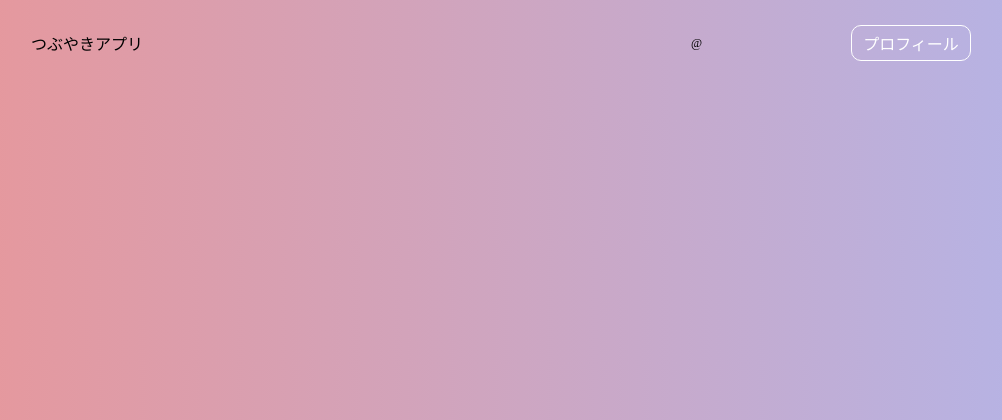
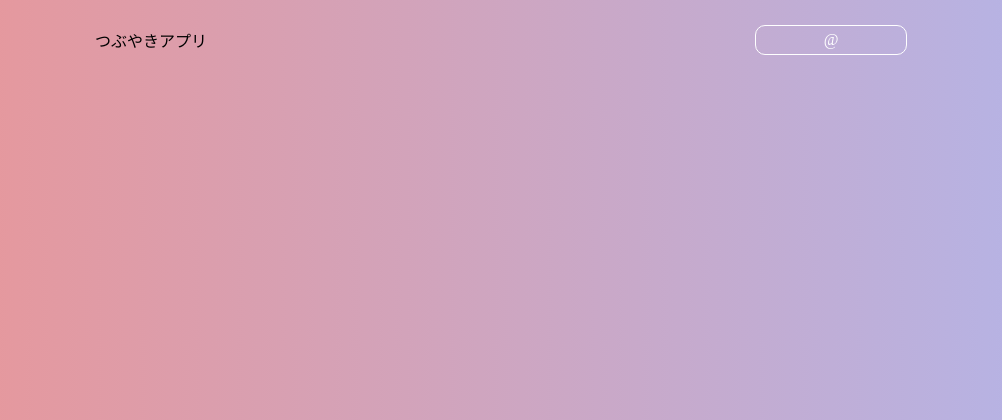
Before and after one commit to developer2239/Tsubuyaki, a Django app: page /posts/ in a window 1280 px wide. Shown: the top 420 px of the page, without its empty margins (139-1141 px from the left). Run offline with Django 5.2, Linux system fonts and the light colour scheme; data that the repository does not hold is empty.

Commit message:
プロフィールボタンをアカウント名に修正

```diff
--- a/tsubuyaki/tsubuyaki/templates/posts.html
+++ b/tsubuyaki/tsubuyaki/templates/posts.html
@@ -22,13 +22,8 @@
         .title{
             width:50%;
         }
-        .name_plate{
-            min-width:140px;
-            color: black;
-            font-size: 12px;
-        }
         .profile_button {
-            min-width: 108px;
+            min-width: 140px;
             padding: 5px;
             border: 1px solid white;
             border-radius: 10px;
@@ -77,11 +72,8 @@
             <div class="title">
                 つぶやきアプリ
             </div>
-            <div class="name_plate">
+            <div class="profile_button" onclick="location.href='/profile/'">
                 {{ request.session.account.name }}@{{ request.session.account.id }}
-            </div>
-            <div class="profile_button" onclick="location.href='/profile/'">
-                プロフィール
             </div>
         </div>
         <div class="contents">
```
